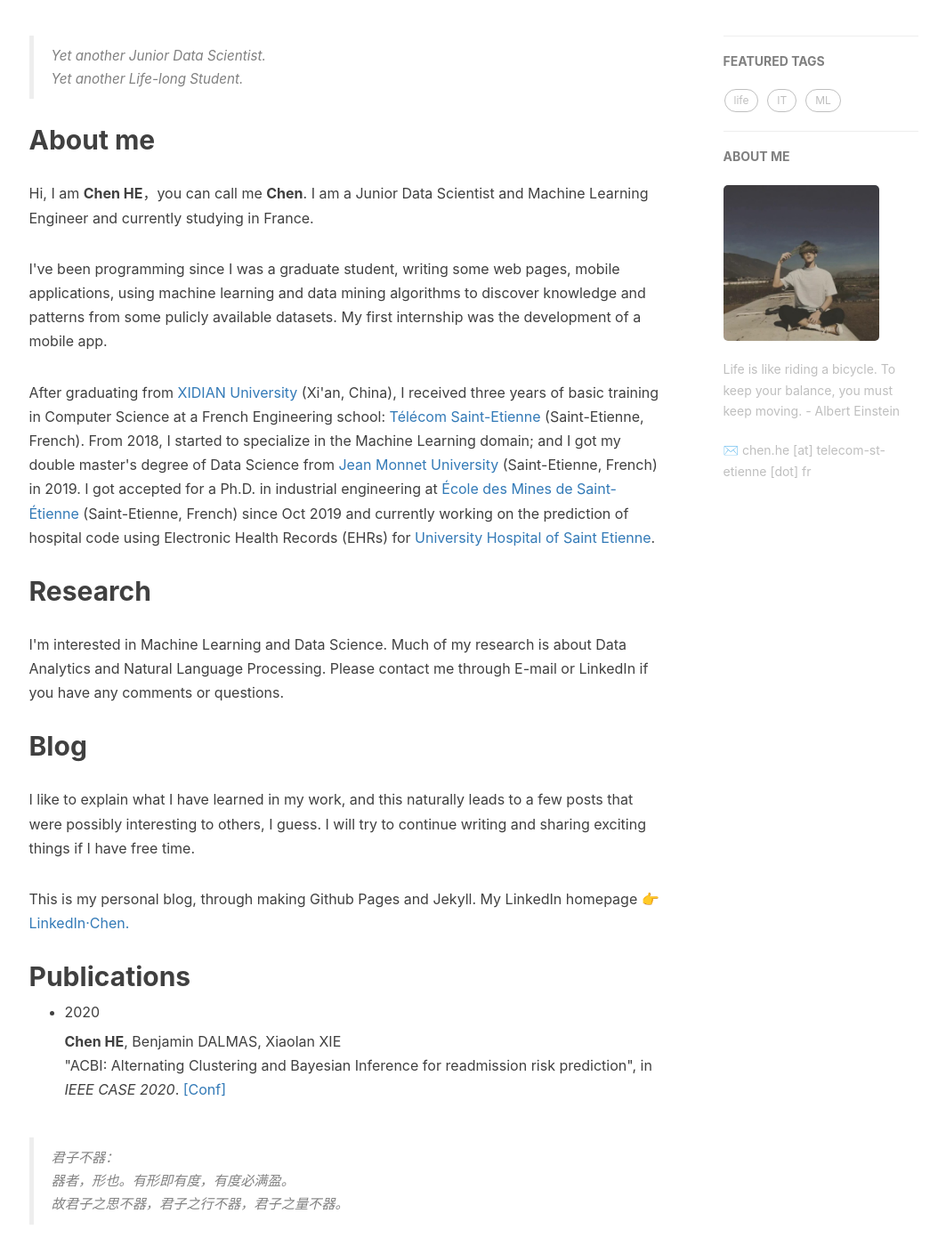
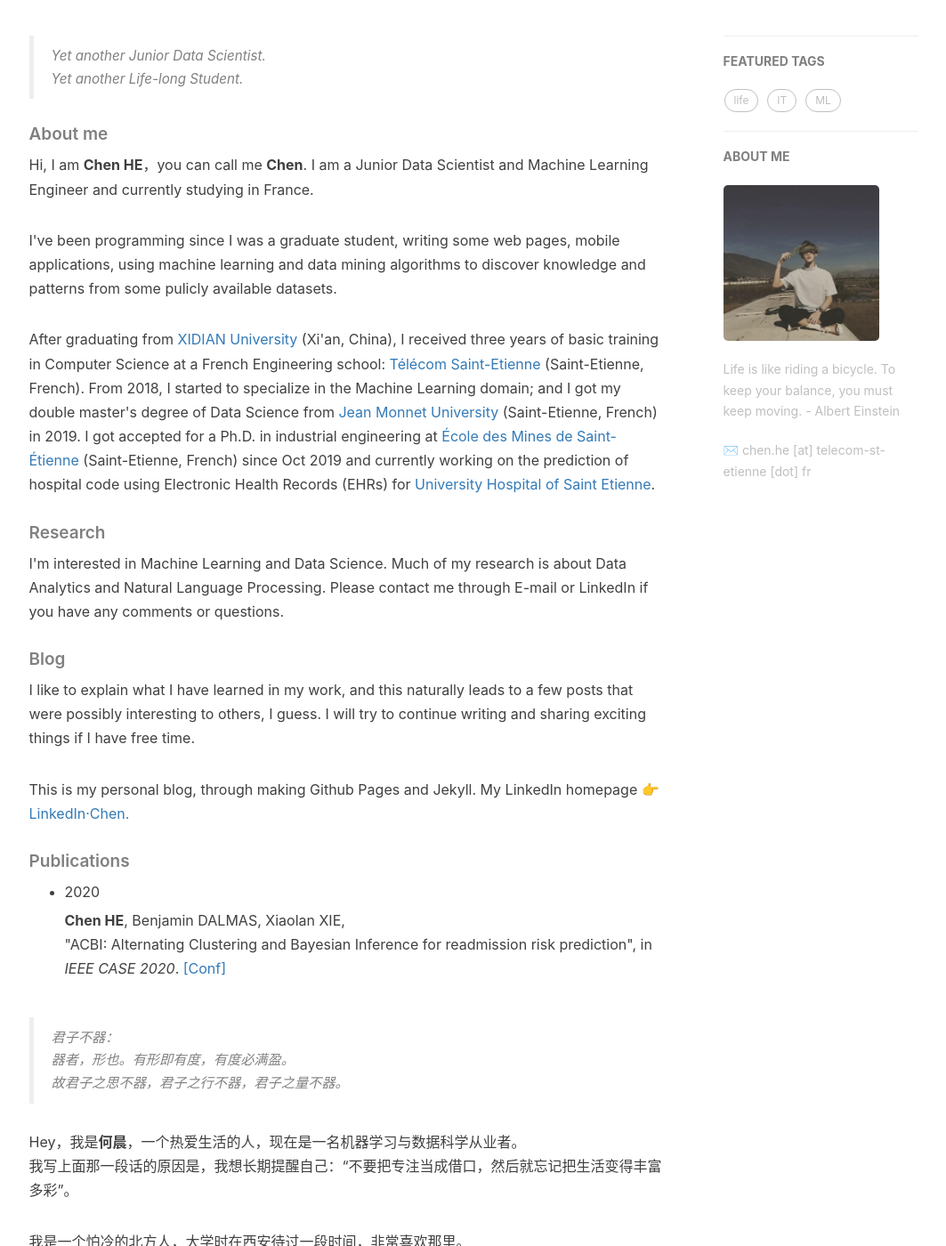
Before and after one commit to he-chen-95/he-chen-95.github.io, a Jekyll site: the page built from about.html, in a window 1280 px wide and 1400 px high, scrolled down 418 px. Shown: the whole window at 89% size, without its empty margins (135-1198 px from the left). Built offline with Jekyll 4.4.1, drawn with Linux system fonts in a browser that asks for light colours; nearby versions of some CDN libraries; comment, search, counter and statistics services are not loaded.

Commit message:
Update about.html

```diff
--- a/about.html
+++ b/about.html
@@ -16,34 +16,31 @@
     <blockquote><p>Yet another Junior Data Scientist. <br>
     Yet another Life-long Student.</p></blockquote>
 
-    <h2>About me</h2>
+    <h5>About me</h5>
 
     <p> Hi, I am <strong>Chen HE</strong>，you can call me <strong>Chen</strong>. I am a Junior Data Scientist and Machine Learning Engineer and currently studying in France.</p>
 
-    <p> I've been programming since I was a graduate student, writing some web pages, mobile applications, using machine learning and data mining algorithms to discover knowledge and patterns from some pulicly available datasets. My first internship was the development of a mobile app.</p>
-
+    <p> I've been programming since I was a graduate student, writing some web pages, mobile applications, using machine learning and data mining algorithms to discover knowledge and patterns from some pulicly available datasets.</p>
     <p> After graduating from <a href="https://en.xidian.edu.cn/">XIDIAN University</a> (Xi'an, China), I received three years of basic training in Computer Science at a French Engineering school: <a href="https://www.telecom-st-etienne.fr/">Télécom Saint-Etienne</a> (Saint-Etienne, French). From 2018, I started to specialize in the Machine Learning domain; and I got my double master's degree of Data Science from <a href="https://www.univ-st-etienne.fr/en/index.html">Jean Monnet University</a> (Saint-Etienne, French) in 2019. I got accepted for a Ph.D. in industrial engineering at <a href="https://www.mines-stetienne.fr/">École des Mines de Saint-Étienne</a> (Saint-Etienne, French) since Oct 2019 and currently working on the prediction of hospital code using Electronic Health Records (EHRs) for <a href="http://www.chu-st-etienne.fr/">University Hospital of Saint Etienne</a>.</p>
 
-    <h2>Research</h2>
+    <h5>Research</h5>
 
     <p>I'm interested in Machine Learning and Data Science. Much of my research is about Data Analytics and Natural Language Processing. Please contact me through E-mail or LinkedIn if you have any comments or questions.</p>
 
-    <h2>Blog</h2>
+    <h5>Blog</h5>
 
     <p> I like to explain what I have learned in my work, and this naturally leads to a few posts that were possibly interesting to others, I guess. I will try to continue writing and sharing exciting things if I have free time.</p>
 
     <p> This is my personal blog, through making Github Pages and Jekyll. My LinkedIn homepage 👉 <a href="https://www.linkedin.com/in/chen-he-055b51110/">LinkedIn·Chen.</a> </p>
 
-    <div id="publication">
-        <h2>Publications</h2>
-        <ul>
-            <li>
-                <p><span class="strong">2020</span></p>
-                <p><b>Chen HE</b>, Benjamin DALMAS, Xiaolan XIE <br>
-                "ACBI: Alternating Clustering and Bayesian Inference for readmission risk prediction", in  <i>IEEE CASE 2020</i>. <a href="https://www.imse.hku.hk/case2020/">[Conf]</a></p>
-           </li>
-        </ul>
-    </div>
+    <h5>Publications</h5>
+    <ul>
+        <li>
+            <p><span class="strong">2020</span></p>
+            <p><b>Chen HE</b>, Benjamin DALMAS, Xiaolan XIE, <br>
+            "ACBI: Alternating Clustering and Bayesian Inference for readmission risk prediction", in <i>IEEE CASE 2020</i>. <a href="https://www.imse.hku.hk/case2020/">[Conf]</a></p>
+       </li>
+    </ul>
 
     <!--
     <h5>Talks</h5>
```
